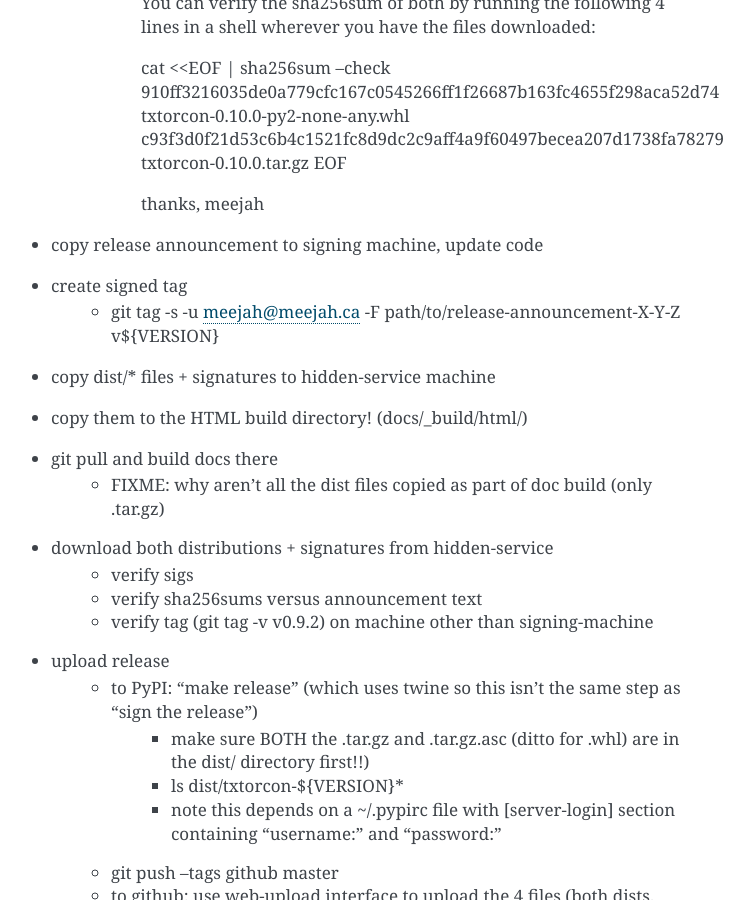
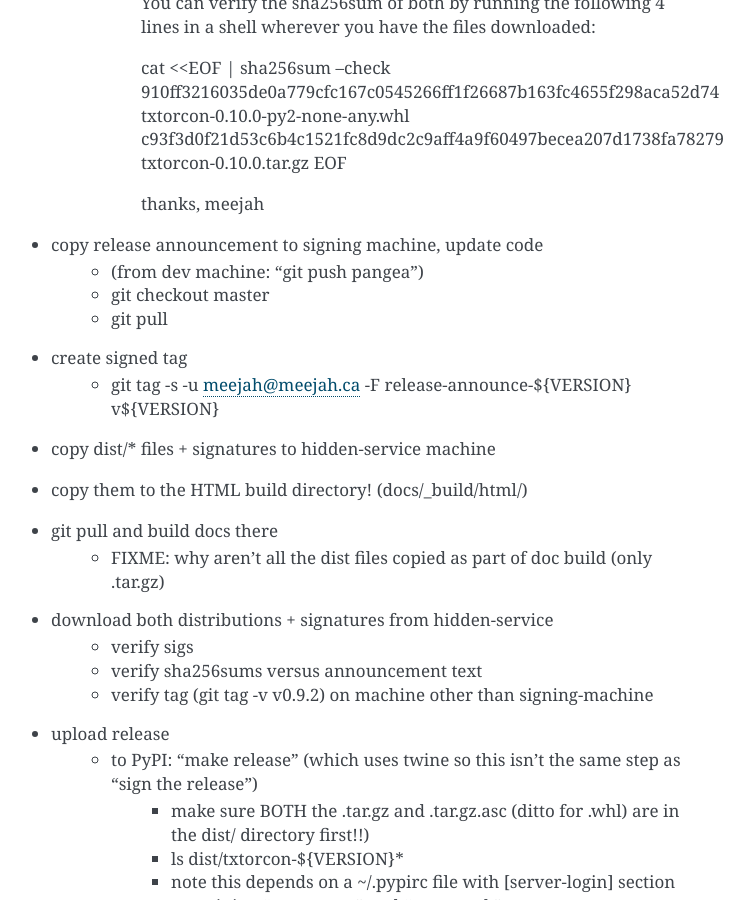
Before and after one commit to meejah/txtorcon, a Sphinx documentation site: the page built from docs/release-checklist.rst, in a window 1280 px wide and 900 px high, scrolled down 1903 px. Shown: the whole window, without its empty margins (399-1153 px from the left). Built offline with Sphinx 7.4.7, drawn with Linux system fonts in a browser that asks for light colours; the version number could not be read and is left out.

Commit message:
more checklist

```diff
--- a/docs/release-checklist.rst
+++ b/docs/release-checklist.rst
@@ -83,9 +83,12 @@ Release Checklist
            meejah
 
 * copy release announcement to signing machine, update code
+   * (from dev machine: "git push pangea")
+   * git checkout master
+   * git pull
 
 * create signed tag
-   * git tag -s -u meejah@meejah.ca -F path/to/release-announcement-X-Y-Z v${VERSION}
+   * git tag -s -u meejah@meejah.ca -F release-announce-${VERSION} v${VERSION}
 
 * copy dist/* files + signatures to hidden-service machine
 * copy them to the HTML build directory! (docs/_build/html/)
```
